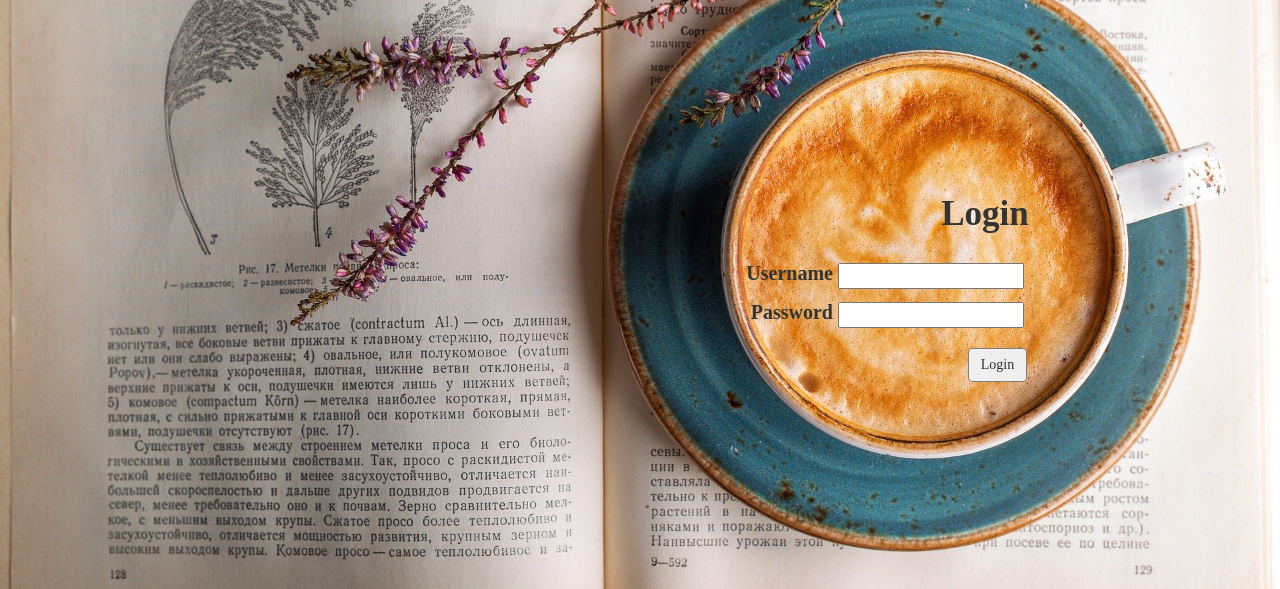
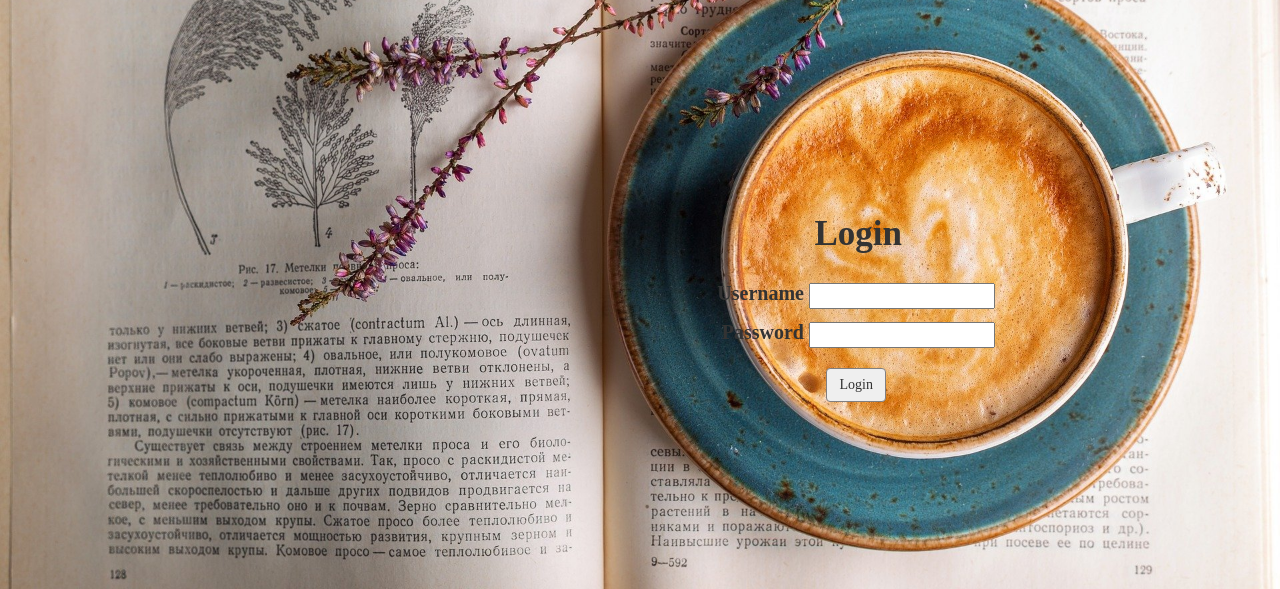
Before and after one commit to damienMota/Book-Club-Management, a PHP site: page / in a window 1280 px wide. Shown: the part 211-800 px from the top of the page. Run offline with PHP 8.4, Linux system fonts and the light colour scheme; some libraries are stand-ins or nearby versions.

Commit message:
few fixes. No bugs.

```diff
--- a/login.html
+++ b/login.html
@@ -15,12 +15,12 @@
 
 </head>
 <body>
-	<div style="text-align:center;font-size:35px;margin-top:400px;margin-left:690px;"><b>Login</b></div>
-	<div style="text-align:right;width:80%;margin-top:20px;">
-	<div style="text-align:center;margin-top:20px;border-radius:25px;display:inline-block;"></div><span style="font-size:20px;" ><b>Username</b></span><input style="margin-left:5px;" type="text" id="username"><br>
-	<div style="text-align:center;margin-top:30px;border-radius:25px;display:inline-block;"></div><span style="font-size:20px;" ><b>Password</b></span><input style="margin-left:5px;" type="password" id="password">
+    <div style="text-align:right;display:inline;margin-top:420px;float:right;margin-right:285px;">
+	<div style="text-align:right;font-size:35px;margin-right:93px;"><b>Login</b></div>
+	<div style="margin-top:20px;"></div><span style="font-size:20px;" ><b>Username</b></span><input style="margin-left:5px;" type="text" id="username"><br>
+	<div style="margin-top:30px;display:inline-block;"></div><span style="font-size:20px;" ><b>Password</b></span><input style="margin-left:5px;" type="password" id="password">
+	<div style="text-align:center;margin-top:20px;"><button style="border: 1px solid #827f7f;" class="btn btn-light" onclick="login();">Login</button></div>
 	</div>
-	<div style="text-align:center;margin-top:20px;margin-left:715px;"><button style="border: 1px solid #827f7f;" class="btn btn-light" onclick="login();">Login</button></div>
 	<div class="modal fade" id="resendValCode" role="dialog">
 	<div class="modal-dialog">
 	</div>
```
Also changed, not shown: applicationManagement.html (+7 -1 lines), applicationManagement.php (+5 -5 lines), bug.txt (+5 -5 lines), 1 other file.
